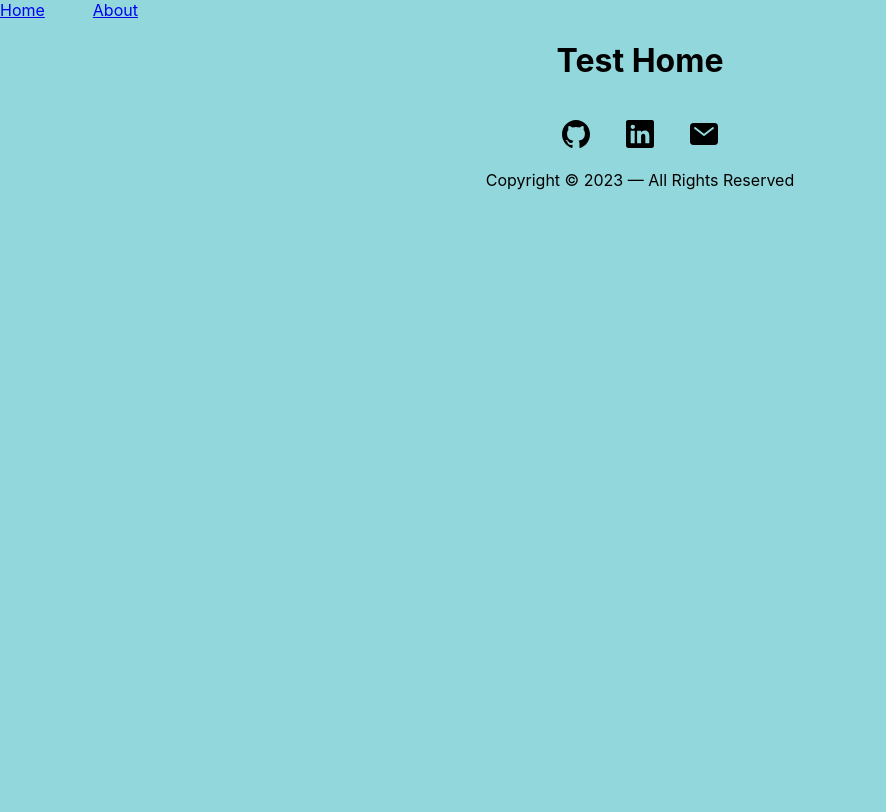
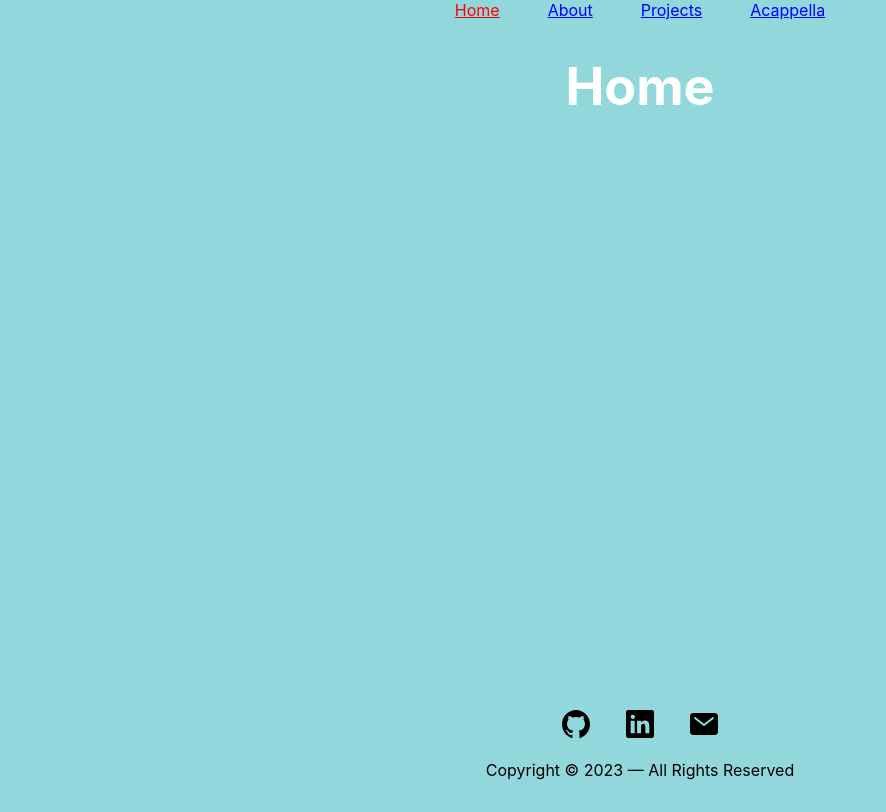
Before and after one commit to nosaj9/portfolio-site, a React (Create React App) app: page / in a window 1280 px wide. Shown: the whole page, without its empty margins (0-886 px from the left). Built offline with nearby package versions, Linux system fonts and the light colour scheme.

Commit message:
added page style

```diff
--- a/src/components/Main.scss
+++ b/src/components/Main.scss
@@ -2,7 +2,7 @@
 
 .Main {
   background-color: $background-color;
-  min-height: 79vh;
+  min-height: 84vh;
   display: flex;
   flex-direction: column;
   align-items: center;
--- a/src/components/Main.tsx
+++ b/src/components/Main.tsx
@@ -2,13 +2,19 @@ import "./Main.scss";
 import { Routes, Route } from 'react-router-dom';
 import Home from '../pages/Home';
 import About from '../pages/About';
+import Projects from '../pages/Projects';
+import Acappella from '../pages/Acappella';
 
 const Main = () => {
     return (
-        <Routes> {/* The Switch decides which component to show based on the current URL.*/}
-            <Route path="/" element={<Home />} />
-            <Route path="/about" element={<About />} />
-        </Routes>
+        <div className="Main">
+            <Routes> {/* The Switch decides which component to show based on the current URL.*/}
+                <Route path="/" element={<Home />} />
+                <Route path="/about" element={<About />} />
+                <Route path="/projects" element={<Projects />} />
+                <Route path="/acappella" element={<Acappella />} />
+            </Routes>
+        </div>
     );
 }
 
--- a/src/components/Navbar.scss
+++ b/src/components/Navbar.scss
@@ -2,6 +2,15 @@
     display: flex;
     flex-direction: row;
     gap: 3rem;
+    justify-content: center;
+}
+
+.normal {
+    color: blue;
+}
+
+.active {
+    color: red;
 }
 
 .navbar > .option {
--- a/src/components/Navbar.tsx
+++ b/src/components/Navbar.tsx
@@ -2,21 +2,25 @@ import { NavLink } from "react-router-dom";
 import "./Navbar.scss"
 
 export default function Navbar() {
-    const activeLink = "bg-blue-100 text-black";
-    const normalLink = "";
+    const activeLink = "active";
+    const normalLink = "normal";
 
     return (
         <nav className="navbar">
             <div className="option">
-                <NavLink to="/" className={({ isActive }) => (isActive ? activeLink : normalLink)}>
-                Home
-                </NavLink>
+                <NavLink to="/" className={({ isActive }) => (isActive ? activeLink : normalLink)}>Home</NavLink>
             </div>
 
             <div className="option">
-                <NavLink to="/about" className={({ isActive }) => (isActive ? activeLink : normalLink)}>
-                About
-                </NavLink>
+                <NavLink to="/about" className={({ isActive }) => (isActive ? activeLink : normalLink)}>About</NavLink>
+            </div>
+
+            <div className="option">
+                <NavLink to="/projects" className={({ isActive }) => (isActive ? activeLink : normalLink)}>Projects</NavLink>
+            </div>
+
+            <div className="option">
+                <NavLink to="/acappella" className={({ isActive }) => (isActive ? activeLink : normalLink)}>Acappella</NavLink>
             </div>
         </nav>
     )
--- a/src/pages/Home.tsx
+++ b/src/pages/Home.tsx
@@ -2,9 +2,7 @@ import React from "react"
 
 const Home = () => {
     return (
-        <div>
-            <h1>Test Home</h1>
-        </div>
+        <h1>Home</h1>
     )
 }
 
```
